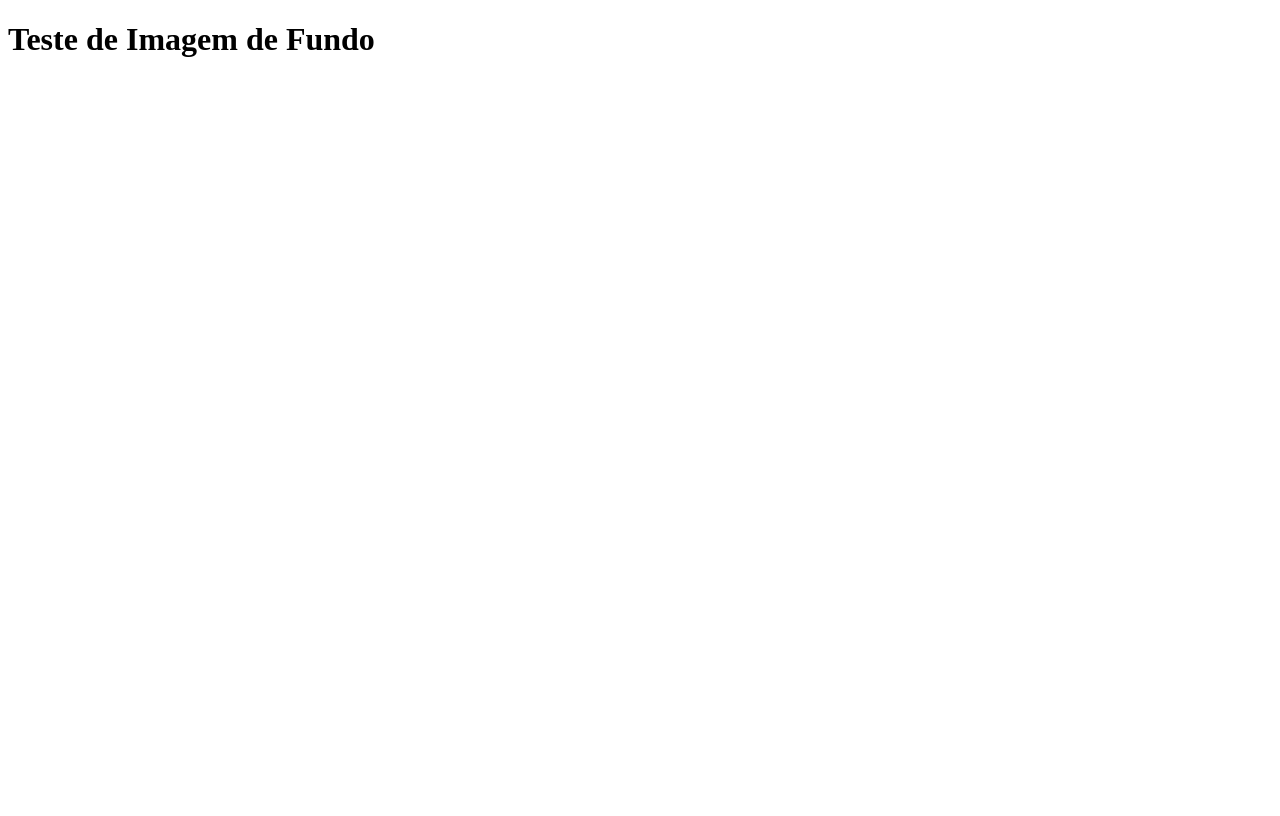
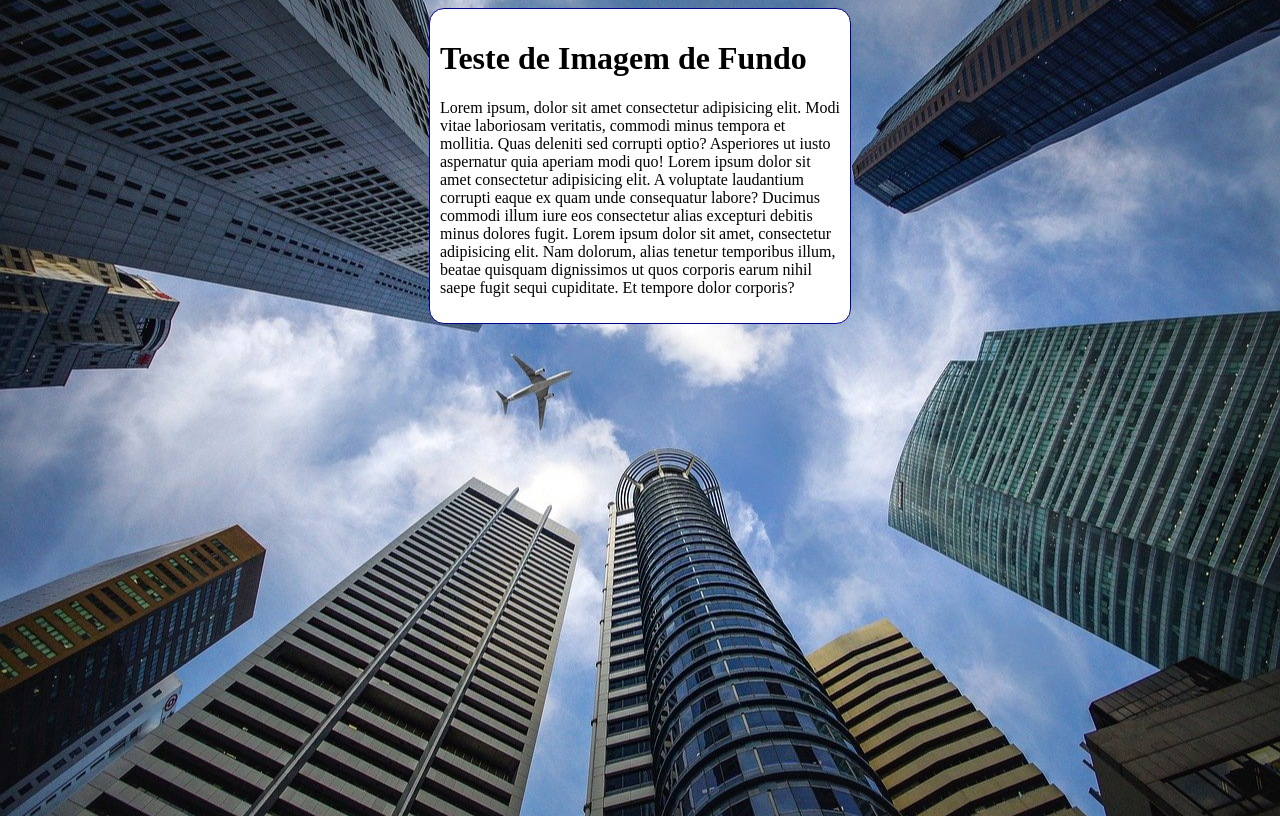
Before and after one commit to erikiitirouforcella/html-css, a plain HTML site: page Curso HTML5 e CSS3 módulo 3 de 5 [40 HORAS]/ex022/fundo006.html in a window 1280 px wide. Drawn offline with Linux system fonts and the light colour scheme.

Commit message:
atualizei o ex006

```diff
--- a/Curso HTML5 e CSS3 módulo 3 de 5 [40 HORAS]/ex022/fundo006.html
+++ b/Curso HTML5 e CSS3 módulo 3 de 5 [40 HORAS]/ex022/fundo006.html
@@ -5,10 +5,30 @@
     <meta http-equiv="X-UA-Compatible" content="IE=edge">
     <meta name="viewport" content="width=device-width, initial-scale=1.0">
     <title>Document</title>
+    <style>
+        body{
+            height: 100vh;
+            background-color: black;
+            background-image: url('imagens/wallpaper002.jpg');
+            background-position: center center;
+            background-repeat: no-repeat;
+            background-size: cover;
+        }
+
+        main {
+            background-color: white;
+            width: 400px;
+            padding: 10px;
+            margin: auto;
+            border: 1px solid darkblue;
+            border-radius: 15px;
+        }
+    </style>
 </head>
 <body>
     <main>
         <h1>Teste de Imagem de Fundo</h1>
+        <p>Lorem ipsum, dolor sit amet consectetur adipisicing elit. Modi vitae laboriosam veritatis, commodi minus tempora et mollitia. Quas deleniti sed corrupti optio? Asperiores ut iusto aspernatur quia aperiam modi quo! Lorem ipsum dolor sit amet consectetur adipisicing elit. A voluptate laudantium corrupti eaque ex quam unde consequatur labore? Ducimus commodi illum iure eos consectetur alias excepturi debitis minus dolores fugit. Lorem ipsum dolor sit amet, consectetur adipisicing elit. Nam dolorum, alias tenetur temporibus illum, beatae quisquam dignissimos ut quos corporis earum nihil saepe fugit sequi cupiditate. Et tempore dolor corporis?</p>
     </main>
 </body>
 </html>
```
